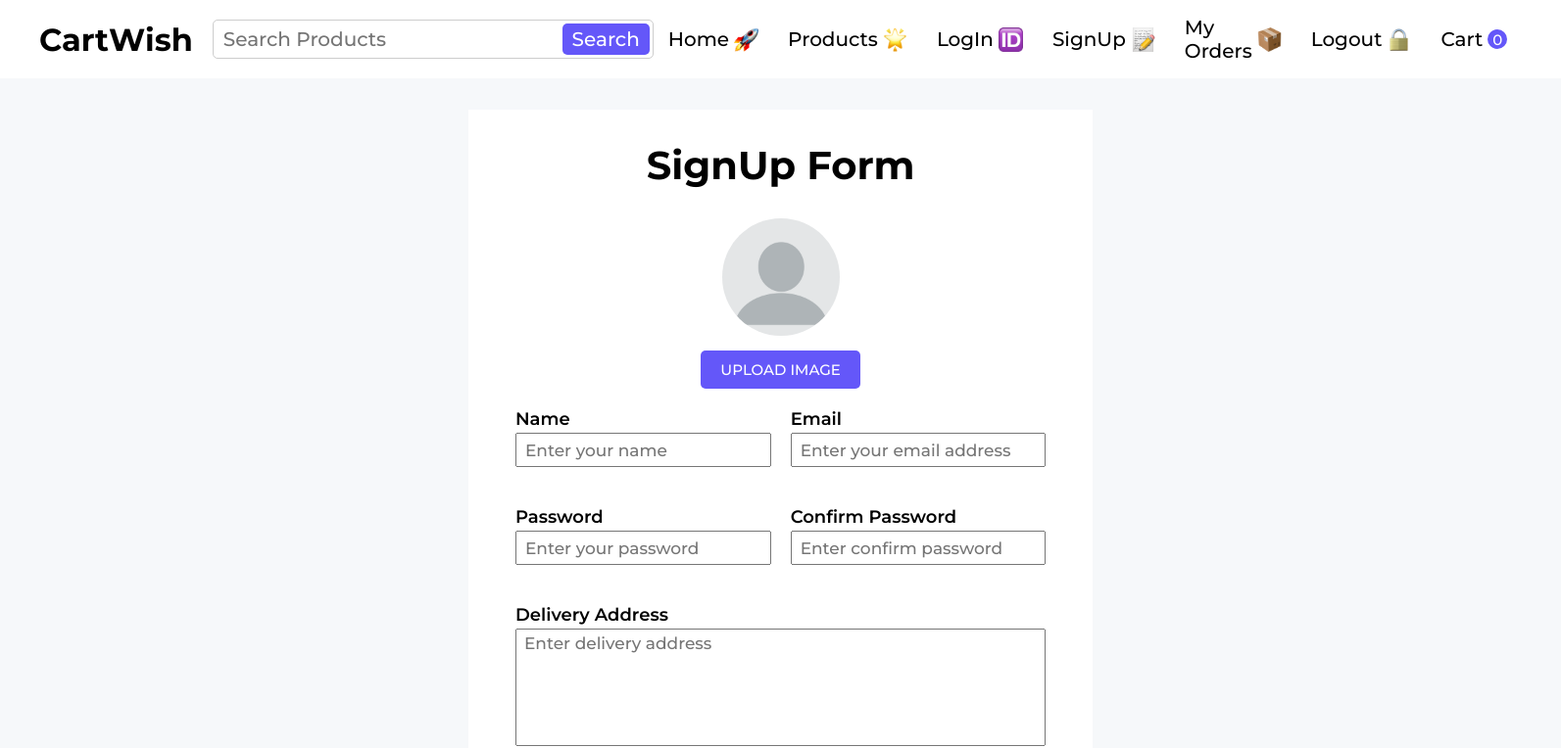
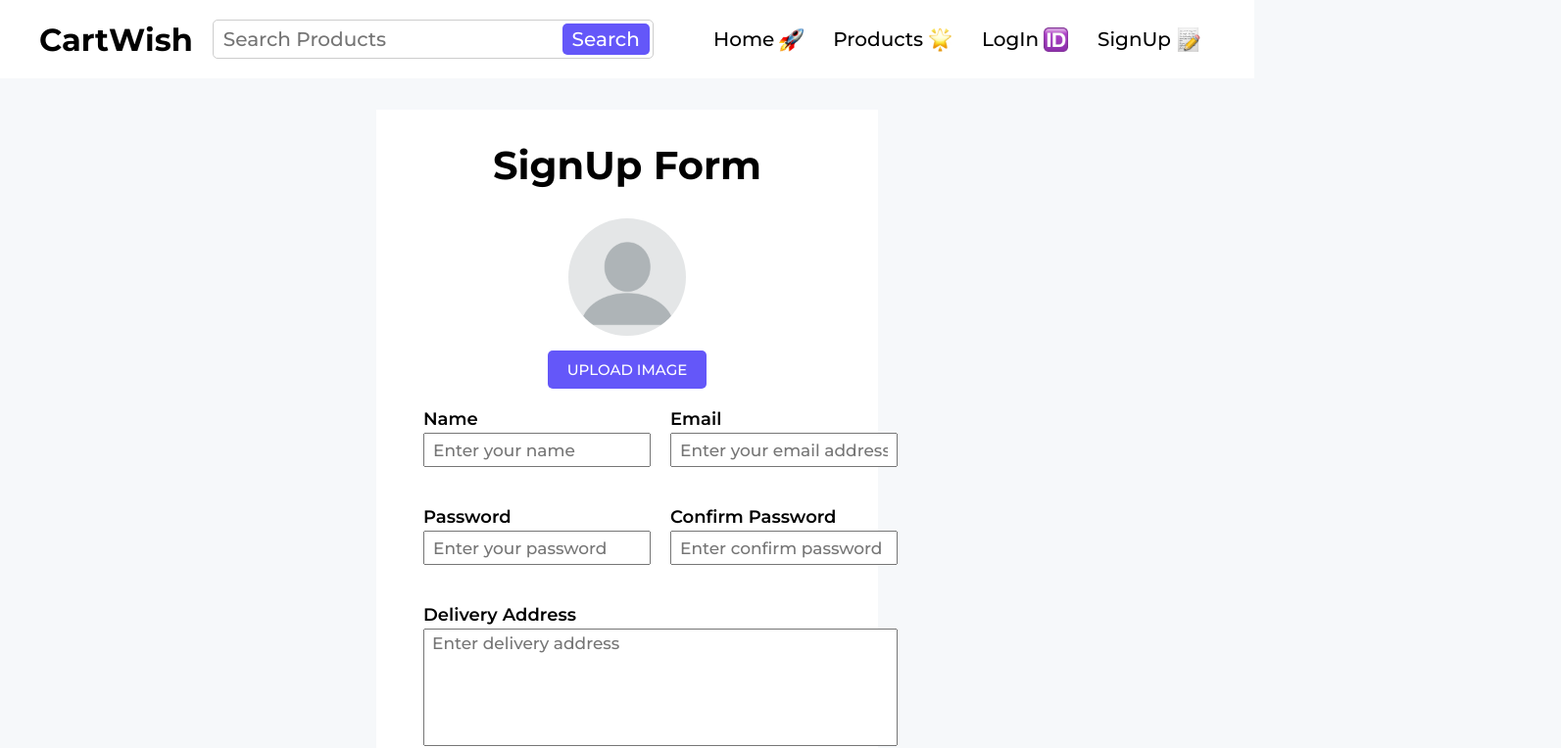
Before and after one commit to jjiiaarr/React-E-Commerce-App, a React (Vite) app in the folder cartwish/: page /signup in a window 1280 px wide. Shown: the top 764 px of the page at 98% size, 1593 px wide, since content can reach past the window. Built offline with nearby package versions, Linux system fonts and the light colour scheme.

Commit message:
hide/show component on navbar depending on user

```diff
--- a/cartwish/src/App.jsx
+++ b/cartwish/src/App.jsx
@@ -22,7 +22,7 @@
   }, []);
   return (
     <div className="app">
-      <Navbar />
+      <Navbar user={user} />
       <main>
         <Routing />
       </main>
--- a/cartwish/src/components/Authentication/LoginPage.jsx
+++ b/cartwish/src/components/Authentication/LoginPage.jsx
@@ -5,7 +5,6 @@
 
 import "./LoginPage.css";
 import { login } from "../../services/userServices";
-import { useNavigate } from "react-router-dom";
 
 const schema = z.object({
   email: z
@@ -19,7 +18,6 @@
 
 const LoginPage = () => {
   const [formError, setFormError] = useState("");
-  const navigate = useNavigate();
   const {
     register,
     handleSubmit,
@@ -31,7 +29,7 @@
       const { data } = await login(formData);
       localStorage.setItem("token", data.token);
 
-      navigate("/");
+      window.location = "/";
     } catch (err) {
       if (err.response && err.response.status === 400) {
         setFormError(err.response.data.message);
--- a/cartwish/src/components/Authentication/SignupPage.jsx
+++ b/cartwish/src/components/Authentication/SignupPage.jsx
@@ -6,7 +6,6 @@
 import "./SignupPage.css";
 import user from "../../assets/user.webp";
 import { signup } from "../../services/userServices";
-import { useNavigate } from "react-router-dom";
 
 const schema = z
   .object({
@@ -30,7 +29,6 @@
 const SignupPage = () => {
   const [profilePic, setProfilePic] = useState(null);
   const [formError, setFormError] = useState("");
-  const navigate = useNavigate();
   const {
     register,
     handleSubmit,
@@ -42,7 +40,7 @@
       const { data } = await signup(formData, profilePic);
       localStorage.setItem("token", data.token);
 
-      navigate("/");
+      window.location = "/";
     } catch (err) {
       if (err.response && err.response.status === 400) {
         setFormError(err.response.data.message);
--- a/cartwish/src/components/Navbar/Navbar.jsx
+++ b/cartwish/src/components/Navbar/Navbar.jsx
@@ -10,7 +10,7 @@
 import lock from "../../assets/locked.png";
 import LinkWithIcon from "./LinkWithIcon";
 
-const Navbar = () => {
+const Navbar = ({ user }) => {
   return (
     <nav className="align_center navbar">
       <div className="align_center">
@@ -29,13 +29,21 @@
       <div className="align_center navbar_links">
         <LinkWithIcon title="Home" link="/" emoji={rocket} />
         <LinkWithIcon title="Products" link="/products" emoji={star} />
+        {!user && (
+          <>
             <LinkWithIcon title="LogIn" link="/login" emoji={idButton} />
             <LinkWithIcon title="SignUp" link="/signup" emoji={memo} />
+          </>
+        )}
+        {user && (
+          <>
             <LinkWithIcon title="My Orders" link="myorders" emoji={order} />
             <LinkWithIcon title="Logout" link="/logout" emoji={lock} />
             <NavLink to="/cart" className="align_center">
               Cart <p className="align_center cart_counts">0</p>
             </NavLink>
+          </>
+        )}
       </div>
     </nav>
   );
```
Lines whose indentation alone changed are shown as unchanged.
